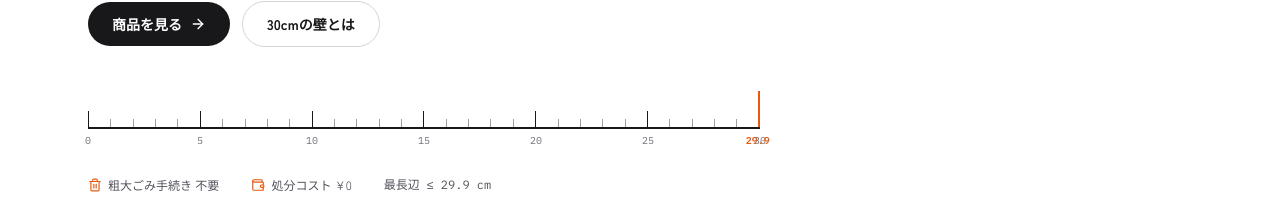
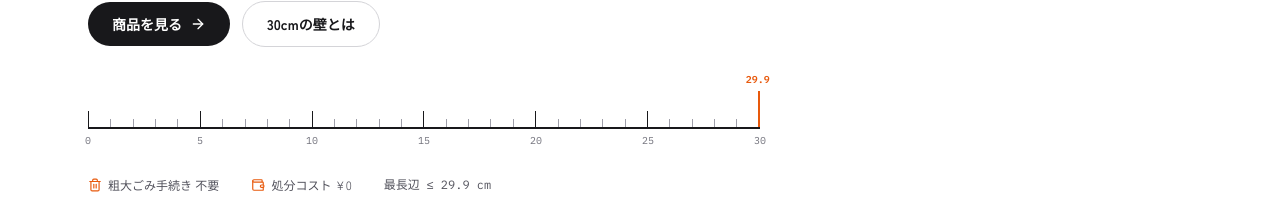
Before and after one commit to y-maeda1116/29cm-less-than-30, a Next.js app: page / in a window 1280 px wide. Shown: the part 468-666 px from the top of the page. Built offline with nearby package versions, Linux system fonts and the light colour scheme.

Commit message:
fix: RulerBarの29.9ラベルをマーカー上段に移動して30ラベルとの重複を解消

```diff
--- a/src/components/home/RulerBar.tsx
+++ b/src/components/home/RulerBar.tsx
@@ -36,13 +36,14 @@ export function RulerBar() {
               {tick}
             </span>
           ))}
-          <span
-            className="absolute -translate-x-1/2 font-mono text-[10px] font-bold text-accent"
-            style={{ left: MARKER_POSITION }}
-          >
-            29.9
-          </span>
         </div>
+        <span
+          className="absolute -top-9 -translate-x-1/2 font-mono text-[10px] font-bold leading-none text-accent"
+          style={{ left: MARKER_POSITION }}
+          aria-hidden
+        >
+          29.9
+        </span>
         <div
           className="absolute -top-5 h-9 w-0.5 bg-accent"
           style={{ left: MARKER_POSITION }}
```
